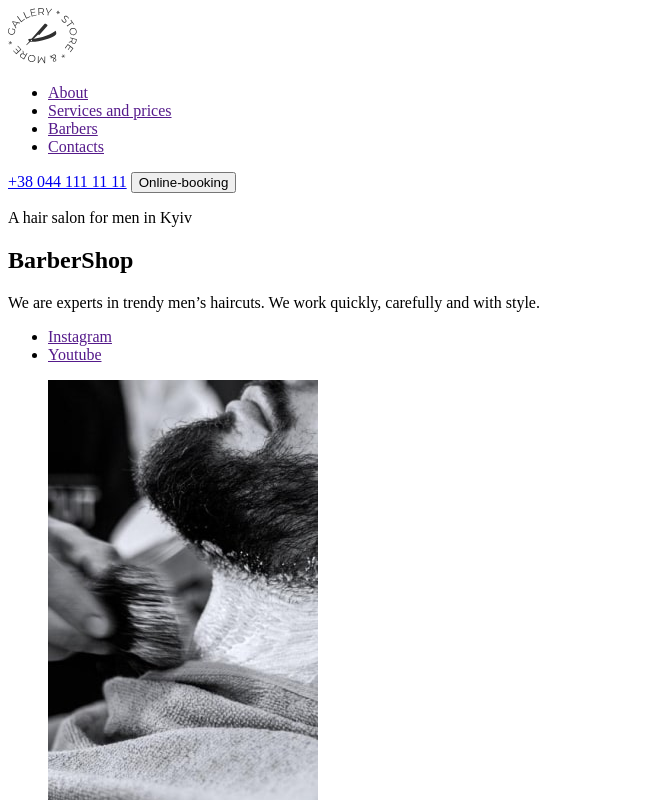
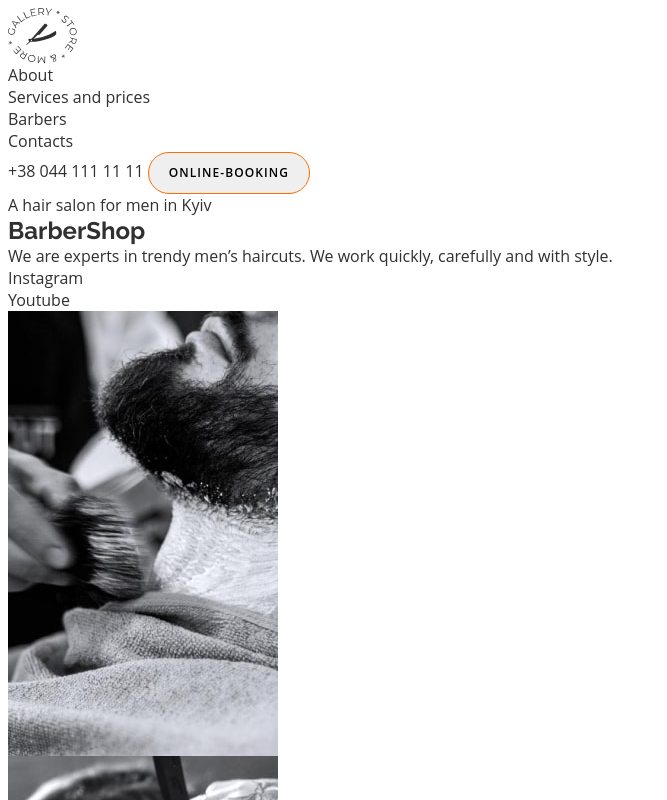
Before and after one commit to Tetiana892/barber, a plain HTML site: page index.html in a window 1280 px wide. Shown: the top 800 px of the page, without its empty margins (0-667 px from the left). Drawn offline with Linux system fonts and the light colour scheme.

Commit message:
scss and button

```diff
--- a/index.html
+++ b/index.html
@@ -4,11 +4,19 @@
     <meta charset="UTF-8" />
     <meta http-equiv="X-UA-Compatible" content="IE=edge" />
     <meta name="viewport" content="width=device-width, initial-scale=1.0" />
+    <link rel="preconnect" href="https://fonts.googleapis.com" />
+    <link rel="preconnect" href="https://fonts.gstatic.com" crossorigin />
+    <link
+      href="https://fonts.googleapis.com/css2?family=Raleway:wght@700&family=Roboto:wght@400;700&display=swap"
+      rel="stylesheet"
+    />
+    <link rel="stylesheet" href="./css/main.min.css" />
+
     <title>Barbershop</title>
   </head>
   <body>
     <header>
-      <a href="">
+      <a href="./index.html">
         <img src="./img/logo.svg" alt="logo" />
       </a>
       <nav>
@@ -230,9 +238,9 @@
           <label for=""><input type="text" /></label>
           <button type="submit">send</button>
         </form>
-        <h3></h3>
       </section>
       <section>
+        <h3>Contacts</h3>
         <address>
           <ul>
             <li>
--- /dev/null
+++ b/sass/base/_reset.scss
@@ -0,0 +1,38 @@
+h1,
+h2,
+h3,
+h4,
+h5,
+p,
+ul {
+  margin: 0;
+  padding: 0;
+}
+h1,
+h2,
+h3,
+h4,
+h5 {
+  font-family: Raleway, sans-serif;
+}
+body {
+  background-color: var(--primari-header-color);
+  font-family: Open sans, sans-serif;
+  color: var(--light-text);
+}
+
+a {
+  text-decoration: none;
+  color: inherit;
+}
+img {
+  display: block;
+}
+ul {
+  list-style: none;
+  padding: 0;
+  margin: 0;
+}
+li {
+  text-decoration: none;
+}
--- /dev/null
+++ b/sass/component/_btn.scss
@@ -0,0 +1,15 @@
+button {
+  padding: 12px 20px;
+  cursor: pointer;
+  text-align: center;
+  display: inline-block;
+  border: 1px solid var(--acent-color);
+  border-radius: 25px;
+  font-family: "Open Sans";
+  font-style: normal;
+  font-weight: 600;
+  font-size: 12px;
+  line-height: calc(16 / 12);
+  letter-spacing: 0.09em;
+  text-transform: uppercase;
+}
--- /dev/null
+++ b/sass/component/_container.scss
@@ -0,0 +1,5 @@
+.container {
+  width: 1200px;
+  padding: 0 15px;
+  margin: 0 auto;
+}
--- /dev/null
+++ b/sass/main.scss
@@ -0,0 +1,8 @@
+@import "./utils/variables";
+@import "./base/common";
+@import "./base/reset";
+@import "./component/btn";
+@import "./component/container";
+@import "./layouts/header";
+@import "./layouts/hero";
+@import "./layouts/footer";
--- /dev/null
+++ b/sass/utils/_variables.scss
@@ -0,0 +1,9 @@
+:root {
+  --primari-header-color: #ffffff;
+  --second-header-color: #f7f7f7;
+  --light-text: #303030;
+  --second-text: #555555;
+  --another-text: #9da4bd;
+
+  --acent-color: #ff6c00;
+}
```
Also changed, not shown: css/main.css (added), css/main.min.css (added), sass/base/_common.scss (added), sass/layouts/_footer.scss (added), sass/layouts/_header.scss (added), sass/layouts/_hero.scss (added), 2 other files.
